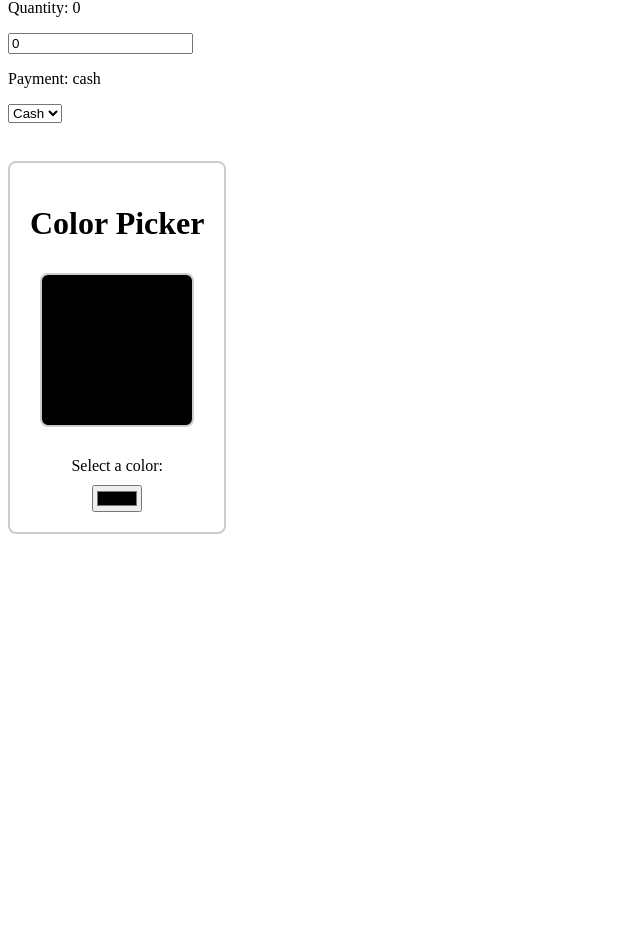
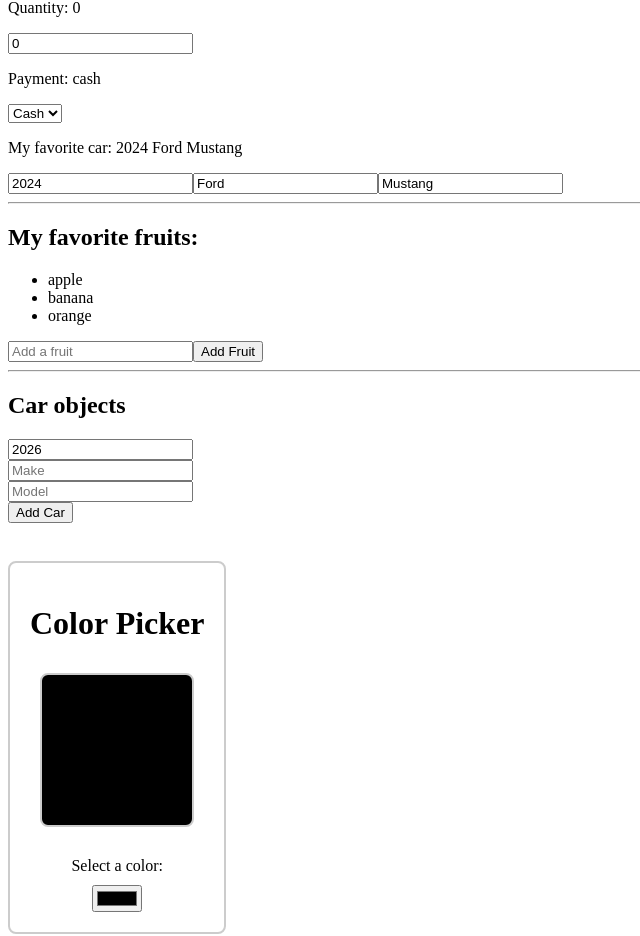
Before and after one commit to bartahunor/react_gyak, a React (Vite) app in the folder my-react-app/: page / in a window 1280 px wide. Shown: the part 837-1773 px from the top of the page, without its empty margins (0-640 px from the left). Before the commit the page ends 1379 px from the top, so only its background shows below. Built offline with nearby package versions, Linux system fonts and the light colour scheme.

Commit message:
updater functions pt2

```diff
--- a/my-react-app/src/onChange.jsx
+++ b/my-react-app/src/onChange.jsx
@@ -6,17 +6,73 @@ function ChangeEvents() {
     const [quantity, setQuantity] = useState(0);
     const [payment, setPayment] = useState('cash');
 
-    const handleNameChange = (e) => {
+    function handleNameChange(e){
         setName(e.target.value);
     };
 
-    const handleQuantityChange = (e) => {
+    function handleQuantityChange(e){
         setQuantity(parseInt(e.target.value) || 0);
     };
 
-    const handlePaymentChange = (e) => {
+    function handlePaymentChange(e){
         setPayment(e.target.value);
     };
+
+    //Objektumok és updater functions
+    const [car, setCar] = useState({year: 2024, make: 'Ford', model: 'Mustang'});
+
+    function handleCarYearChange(e) {
+        setCar(c => ({...c, year: e.target.value}));    //Az updater function segítségével frissítjük a car objektum year tulajdonságát, miközben megőrizzük a többi tulajdonságot. A setCar függvény egy új objektumot hoz létre, amely tartalmazza az aktuális car objektum összes tulajdonságát, és csak a year tulajdonságot módosítja az új értékre.
+    }
+
+    function handleCarMakeChange(e) {
+        setCar(c => ({...c, make: e.target.value}));
+    }
+
+    function handleCarModelChange(e) {
+        setCar(c => ({...c, model: e.target.value}));
+    }
+
+    //Tömbök és updater functions
+    const [fruits, setFruits] = useState(['apple', 'banana', 'orange']);
+
+    function handleAddFruit() {
+        const fruitInput = document.getElementById('fruit-input').value;
+        document.getElementById('fruit-input').value = '';
+
+        setFruits(f => [...f, fruitInput]);  //Az updater function segítségével frissítjük a fruits tömböt, miközben megőrizzük a meglévő elemeket. A setFruits függvény egy új tömböt hoz létre, amely tartalmazza az aktuális fruits tömb összes elemét, és hozzáadja az új gyümölcsöt a végére.
+    }
+
+    function handleRemoveFruit(index) {
+        setFruits(fruits.filter((_, i) => i !== index));  //Az updater function segítségével frissítjük a fruits tömböt, miközben eltávolítjuk a kiválasztott elemet. A setFruits függvény egy új tömböt hoz létre, amely tartalmazza az aktuális fruits tömb összes elemét, kivéve azt az elemet, amelynek az indexe megegyezik a kiválasztott index-szel.
+    }
+
+    //Objektumok tömbjeinek kezelése
+    const [cars, setCars] = useState([]);
+    const [carYear, setCarYear] = useState(new Date().getFullYear());
+    const [carMake, setCarMake] = useState('');
+    const [carModel, setCarModel] = useState('');
+
+    function handleAddCar() {
+        const newCar = { year: carYear, make: carMake, model: carModel };
+        setCars(c => [...c, newCar]);  //Az updater function segítségével frissítjük a cars tömböt, miközben hozzáadjuk az új autót. A setCars függvény egy új tömböt hoz létre, amely tartalmazza az aktuális cars tömb összes elemét, és hozzáadja az új autót a végére.
+
+        setCarYear(new Date().getFullYear());
+        setCarMake('');
+        setCarModel('');
+    }
+    function handleRemoveCar(index) {
+        setCars(c => c.filter((_, i) => i !== index));
+    }
+    function handleCarYearChange(e) {
+        setCarYear(e.target.value);
+    }
+    function handleCarMakeChange(e) {
+        setCarMake(e.target.value);
+    }
+    function handleCarModelChange(e) {
+        setCarModel(e.target.value);
+    }
 
     return (
         <div id="change-events">
@@ -37,6 +93,37 @@ function ChangeEvents() {
                     <option value="card">Card</option>
                 </select>
             </label>
+            <br />
+            <label>
+                <p>My favorite car: {car.year} {car.make} {car.model}</p>
+                <input type="number" value={car.year} onChange={handleCarYearChange} />
+                <input type="text" value={car.make} onChange={handleCarMakeChange} />
+                <input type="text" value={car.model} onChange={handleCarModelChange} />
+            </label>
+            <hr />
+            <h2>My favorite fruits:</h2>
+            <ul>
+                {fruits.map((fruit, index) => (
+                    <li key={index} onClick={() => handleRemoveFruit(index)}>
+                        {fruit}
+                    </li>
+                ))}
+            </ul>
+            <input type="text" id="fruit-input" placeholder="Add a fruit"></input>
+            <button onClick={handleAddFruit}>Add Fruit</button>
+            <hr />
+            <h2>Car objects</h2>
+            <ul>
+                {cars.map((car, index) => (
+                    <li key={index} onClick={() => handleRemoveCar(index)}>
+                        {car.year} {car.make} {car.model}
+                    </li>
+                ))}
+            </ul>
+            <input type="number" value={carYear} onChange={handleCarYearChange} placeholder="Year"></input><br />
+            <input type="text" value={carMake} onChange={handleCarMakeChange} placeholder="Make"></input><br />
+            <input type="text" value={carModel} onChange={handleCarModelChange} placeholder="Model"></input><br />
+            <button onClick={handleAddCar}>Add Car</button>
         </div>
     );
 }
```
